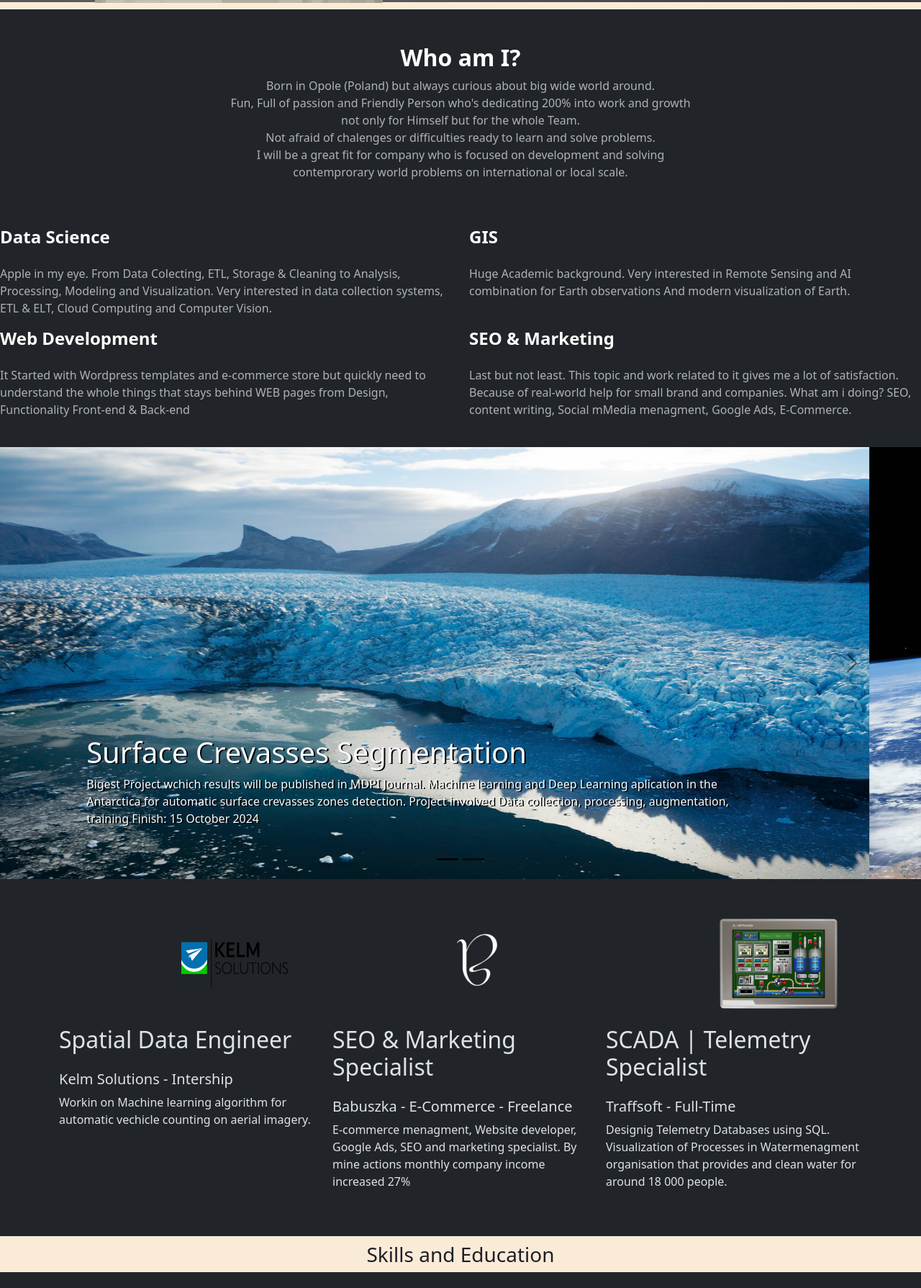
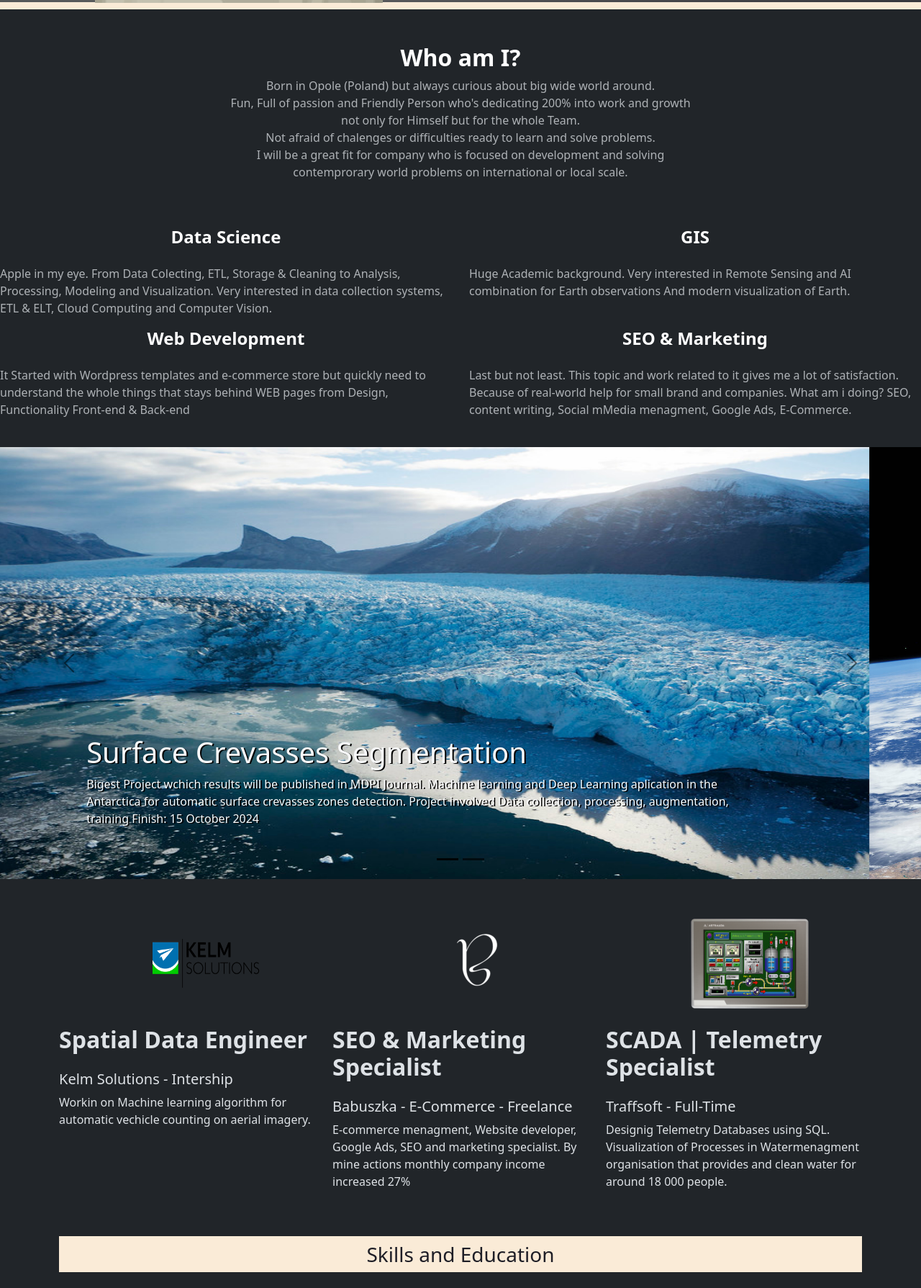
Before and after one commit to Sziroky/My-Resume, a plain HTML site: page index.html in a window 1280 px wide. Shown: the part 751-2540 px from the top of the page at 72% size. Drawn offline with nearby package versions, Linux system fonts and the light colour scheme.

Commit message:
increase the responsivnes of the site

```diff
--- a/index.html
+++ b/index.html
@@ -62,8 +62,8 @@
             <img src="./assets/images/thats-me-color.png" class="d-block mx-lg-auto img-fluid thats-me" alt="Bootstrap Themes" width="400" height="500" loading="lazy">
           </div>
           <div class="col-lg-6">
-            <h1 class="display-6 fw-bold text-body-emphasis lh-1 mb-3">Let's Change the Tommorow Together!</h1>
-            <p class="lead">Hi! I'm Peter. A commited, passionate young man with huge interest in <span class="important">
+            <h1 class="display-6 fw-bold text-body-emphasis text-center lh-1 mb-5 ">Let's Change the Tommorow Together!</h1>
+            <p class="lead ">Hi! I'm Peter. A commited, passionate young man with huge interest in <span class="important">
                 AI </span> & <span class="important"> Data Science, Earth Sciences, computer sciences </span> and <span class="important"> Surrounding World.</span> My mission is to use my skills to improve myself and contribute for a better Tommorow.
                 <br/>I want to show who I am And what I can do.<br/>Ready?
                 <br/></p>
@@ -76,10 +76,10 @@
       </div>
 
     <!-- Story about Sziroky -->
-    <section class="meet">
+
         <div class="break"></div>
 
-        <div class="row row-cols-md-2 row-cols-md-2 align-items-md-center justify-content-center g-0 py-5">
+        <div class="row row-cols-md-2 row-cols-md-2 align-items-md-center justify-content-center  g-0 py-5">
             <div class="col d-flex flex-column align-items-center  gap-0">
               <h2 class="fw-bold text-body-emphasis">Who am I?</h2>
               <p class="text-center text-body-secondary">Born in Opole (Poland) but always curious about big wide world around. <br>
@@ -89,33 +89,29 @@
             </div>
 
             <div class="col">
-              <div class="row row-cols-1 row-cols-sm-2 g-6 mb-4">
-                <div class="col d-flex flex-column gap-4">
+              <div class="row row-cols-1 row-cols-sm-2 ali  g-6 mb-4">
+                <div class="col d-flex flex-column align-items-center gap-4">
                   <h4 class="fw-semibold mb-0 text-body-emphasis">Data Science</h4>
                   <p class="text-body-secondary">Apple in my eye. From Data Colecting, ETL, Storage & Cleaning to Analysis, Processing, Modeling and Visualization. Very interested in data collection systems, ETL & ELT, Cloud Computing and Computer Vision.  </p>
                 </div>
 
-                <div class="col d-flex flex-column gap-4">
+                <div class="col d-flex flex-column align-items-center gap-4">
                   <h4 class="fw-semibold mb-0 text-body-emphasis">GIS</h4>
                   <p class="text-body-secondary">Huge Academic background. Very interested in Remote Sensing and AI combination for Earth observations And modern visualization of Earth. </p>
                 </div>
 
-                <div class="col d-flex flex-column gap-4">
+                <div class="col d-flex flex-column align-items-center gap-4">
                   <h4 class="fw-semibold mb-0 text-body-emphasis">Web Development</h4>
                   <p class="text-body-secondary">It Started with Wordpress templates and e-commerce store but quickly need to understand the whole things that stays behind WEB pages from Design, Functionality Front-end & Back-end  </p>
                 </div>
 
-                <div class="col d-flex flex-column gap-4">
+                <div class="col d-flex flex-column align-items-center gap-4">
                   <h4 class="fw-semibold mb-0 text-body-emphasis">SEO & Marketing</h4>
                   <p class="text-body-secondary">Last but not least. This topic and work related to it gives me a lot of satisfaction. Because of real-world help for small brand and companies. What am i doing? SEO, content writing, Social mMedia menagment, Google Ads, E-Commerce.  </p>
                 </div>
               </div>
             </div>
           </div>
-    </section>
-
-    <!-- My projects esspecialy segmentation  -->
-    <section class="projects">
 
 
     <div id="myCarousel" class="carousel slide mb-6" data-bs-ride="carousel">
@@ -159,24 +155,24 @@
 
               <!-- Three columns of text below the carousel -->
               <div class="row py-4 py-5">
-                <div class="col-lg-4 ">
-                    <svg class="bd-placeholder-img rounded-circle" width="140" height="140" xmlns="http://www.w3.org/2000/svg" role="img" aria-label="Placeholder" preserveAspectRatio="xMidYMid slice" focusable="false"><title>Placeholder</title><img src="./assets/images/kelm solution.png" height="100px" width="200px"><rect width="100%" height="100%" fill="var(--bs-secondary-color)"></rect></svg>
-                  <h2 class="fw-normal py-3">Spatial Data Engineer</h2>
-                  <h5>Kelm Solutions - Intership</h5>
+                <div class="col-lg-4  ">
+                    <svg class="bd-placeholder-img rounded-circle" width="100" height="140" xmlns="http://www.w3.org/2000/svg" role="img" aria-label="Placeholder" preserveAspectRatio="xMidYMid slice" focusable="false"><title>Placeholder</title><img src="./assets/images/kelm solution.png" height="100px" width="200px"><rect width="100%" height="100%" fill="var(--bs-secondary-color)"></rect></svg>
+                  <h2 class="fw-bold  py-3">Spatial Data Engineer</h2>
+                  <h5 class="fw-normal">Kelm Solutions - Intership</h5>
                   <p>Workin on Machine learning algorithm for automatic vechicle counting on aerial imagery.</p>
 
                 </div><!-- /.col-lg-4 -->
                 <div class="col-lg-4">
                   <svg class="bd-placeholder-img rounded-circle" width="140" height="140" xmlns="http://www.w3.org/2000/svg" role="img" aria-label="Placeholder" preserveAspectRatio="xMidYMid slice" focusable="false"><title>Placeholder</title><img src="./assets/images/babuszka.png"><rect width="100%" height="100%" fill="var(--bs-secondary-color)"></rect></svg>
-                  <h2 class="fw-normal py-3">SEO & Marketing Specialist</h2>
-                  <h5>Babuszka - E-Commerce - Freelance</h5>
+                  <h2 class="fw-bold py-3">SEO & Marketing Specialist</h2>
+                  <h5 class="fw-normal">Babuszka - E-Commerce - Freelance</h5>
                   <p>E-commerce menagment, Website developer, Google Ads, SEO and marketing specialist. By mine actions monthly company income increased 27%</p>
 
                 </div><!-- /.col-lg-4 -->
                 <div class="col-lg-4 ">
-                  <svg class="bd-placeholder-img rounded-circle" width="140" height="140" xmlns="http://www.w3.org/2000/svg" role="img" aria-label="Placeholder" preserveAspectRatio="xMidYMid slice" focusable="false"><title>Placeholder</title><img src="./assets/images/Traffsoft.png" width="200px" alt=""><rect width="100%" height="100%" fill="var(--bs-secondary-color)"></rect></svg>
-                  <h2 class="fw-normal py-3">SCADA | Telemetry Specialist</h2>
-                  <h5>Traffsoft - Full-Time</h5>
+                  <svg class="bd-placeholder-img rounded-circle" width="100" height="140" xmlns="http://www.w3.org/2000/svg" role="img" aria-label="Placeholder" preserveAspectRatio="xMidYMid slice" focusable="false"><title>Placeholder</title><img src="./assets/images/Traffsoft.png" width="200px" alt=""><rect width="100%" height="100%" fill="var(--bs-secondary-color)"></rect></svg>
+                  <h2 class="fw-bold py-3">SCADA | Telemetry Specialist</h2>
+                  <h5 class="fw-normal">Traffsoft - Full-Time</h5>
                   <p>Designig Telemetry Databases using SQL. Visualization of Processes in Watermenagment organisation that provides and clean water for around 18 000 people.   </p>
 
                 </div><!-- /.col-lg-4 -->
@@ -185,13 +181,7 @@
 
 
 
-    </section>
-    <!-- Carousels with courses and universities -->
-    <section class="education">
 
-    </section>
-    <!-- list of tech skills -->
-    <section class="tech-skills">
         <h3 class="divider">Skills and Education</h3>
         <div class="container px-4 py-5" id="icon-grid">
             <h2 class="pb-2 border-bottom">Skills</h2>
```
